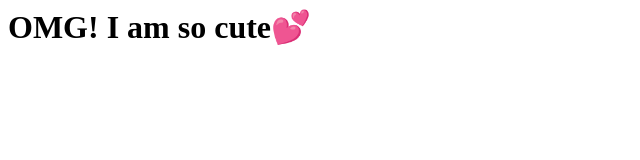
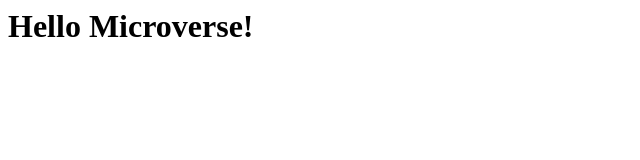
Before and after one commit to elhamatokhi/repo, a plain HTML site: page index.html in a window 1280 px wide. Shown: the whole page, without its empty margins (0-640 px from the left). Drawn offline with Linux system fonts and the light colour scheme.

Commit message:
Added h1

```diff
--- a/index.html
+++ b/index.html
@@ -6,7 +6,7 @@
     <title>Document</title>
 </head>
 <body>
-    <h1>OMG! I am so cute💕</h1>
+    <h1>Hello Microverse!</h1>
 
 </body>
 </html>
```
